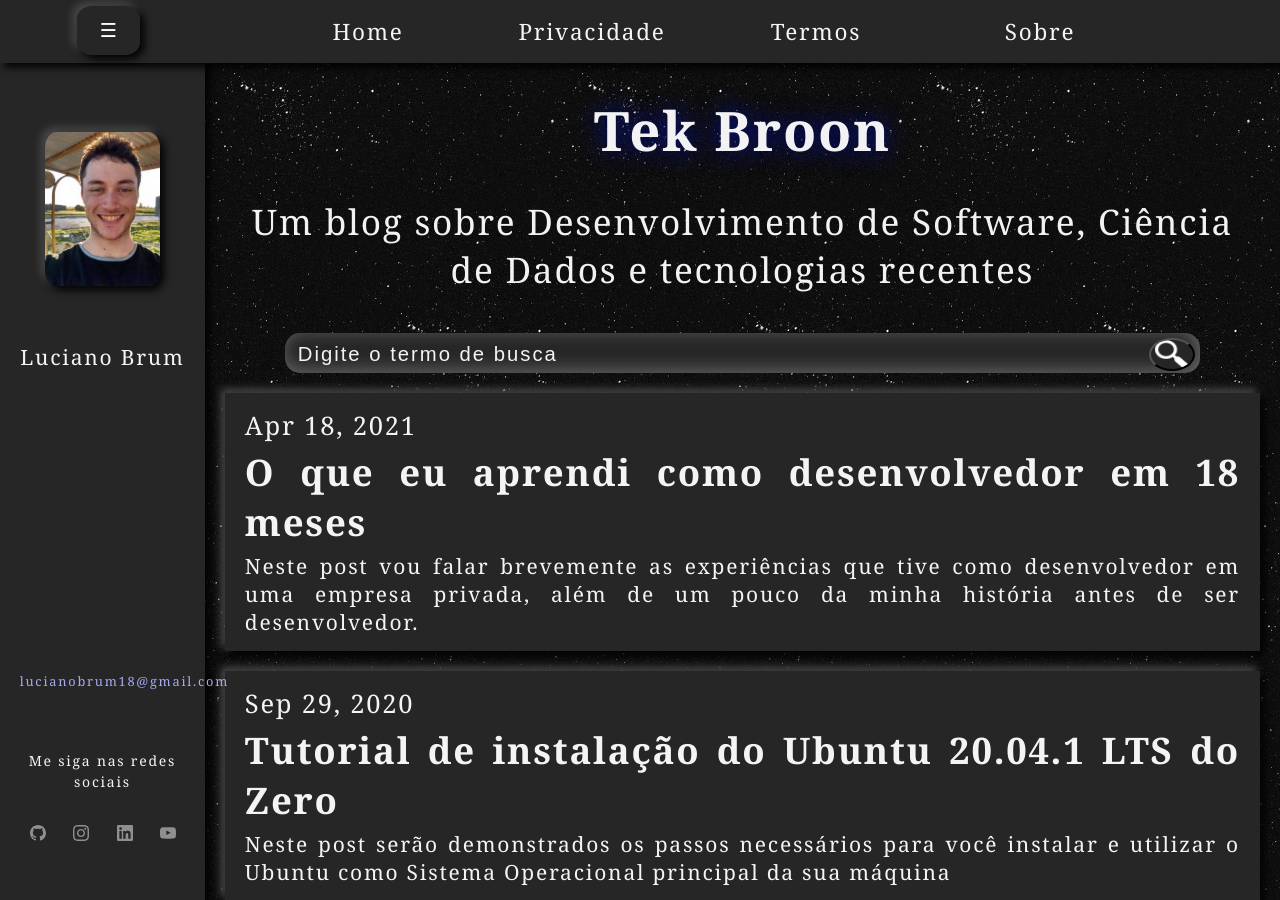
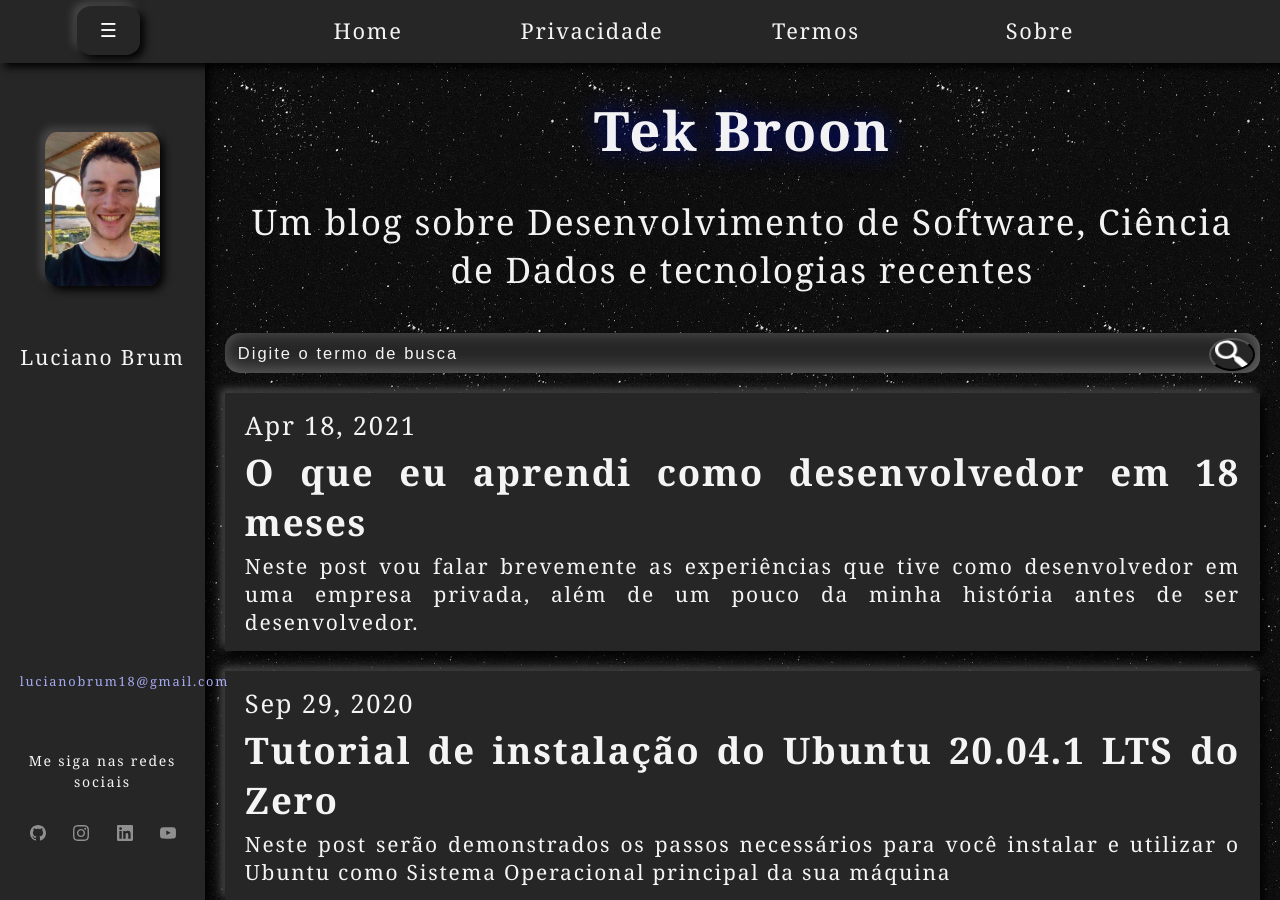
Before and after one commit to Lubrum/Lubrum.github.io, a Jekyll site: the page built from index.markdown, in a window 1280 px wide and 900 px high. Built offline with Jekyll 4.4.1, drawn with Linux system fonts in a browser that asks for light colours.

Commit message:
Fixing font size in header and search input.

```diff
--- a/_sass/_header.scss
+++ b/_sass/_header.scss
@@ -31,7 +31,7 @@
 
 .page-link {
     white-space: nowrap;
-    @include fluid-typography(15, 25, 300, 1600);
+    @include fluid-typography(12, 25, 300, 1600);
     color: $text-color;
     -webkit-transition: all 0.5s;
     -moz-transition: all 0.5s;
--- a/_sass/_search-input.scss
+++ b/_sass/_search-input.scss
@@ -13,8 +13,8 @@
   }
 
   .search-box {
-    margin-left: $spacing-unit * 2;
-    margin-right: $spacing-unit * 2;
+    margin-left: $spacing-unit / 2;
+    margin-right: $spacing-unit / 2;
     position: relative;
     height: 30px;
     border-radius: 15px;
@@ -47,7 +47,7 @@
     outline: none;
     float: left;
     padding-left: 8px;
-    @include fluid-typography(15, 22, 300, 1600);
+    @include fluid-typography(12, 18, 300, 1600);
     -webkit-transition: 0.4s;
     -moz-transition: 0.4s;
     -o-transition: 0.4s;
```
